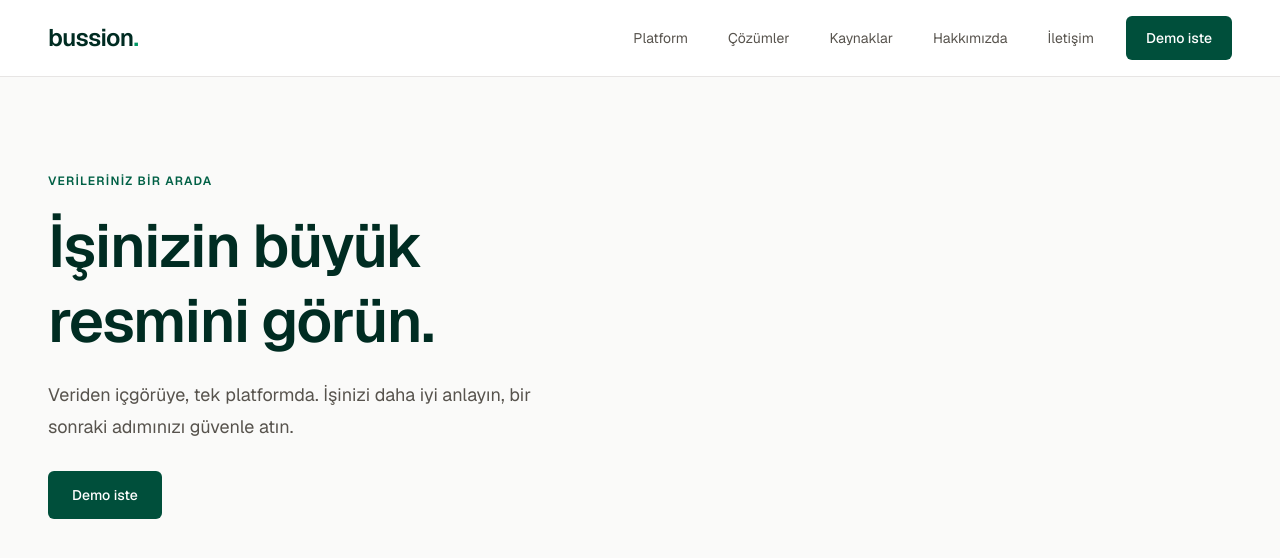
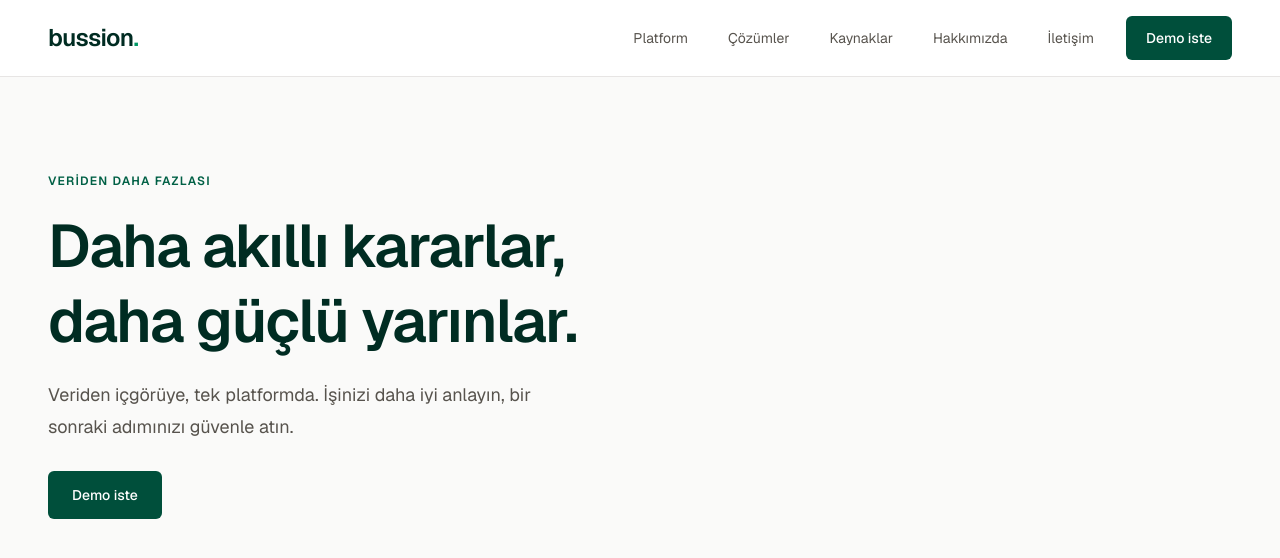
Before and after one commit to edapktzl/bussion-platform, a Next.js app: page / in a window 1280 px wide. Shown: the top 558 px of the page. Built offline with nearby package versions, Linux system fonts and the light colour scheme.

Commit message:
Update hero headline

```diff
--- a/components/Hero.tsx
+++ b/components/Hero.tsx
@@ -3,8 +3,11 @@ export default function Hero() {
     <section id="platform" aria-labelledby="hero-title" className="bg-stone-50 text-emerald-950">
       <div className="mx-auto max-w-7xl px-5 py-12 sm:px-8 sm:py-16 lg:px-12 lg:py-24">
         <div className="min-w-0">
-          <p className="text-xs font-semibold tracking-widest text-emerald-800">VERİLERİNİZ BİR ARADA</p>
-          <h1 id="hero-title" className="mt-5 max-w-xl text-4xl leading-tight font-semibold tracking-tight sm:text-5xl lg:text-6xl">İşinizin büyük resmini görün.</h1>
+          <p className="text-xs font-semibold tracking-widest text-emerald-800">VERİDEN DAHA FAZLASI</p>
+          <h1 id="hero-title" className="mt-5 max-w-3xl text-4xl leading-tight font-semibold tracking-tight sm:text-5xl lg:text-6xl">
+            Daha akıllı kararlar,<br />
+            daha güçlü yarınlar.
+          </h1>
           <p className="mt-5 max-w-lg text-base leading-7 text-stone-600 sm:text-lg sm:leading-8">
             Veriden içgörüye, tek platformda. İşinizi daha iyi anlayın,
             bir sonraki adımınızı güvenle atın.
```
